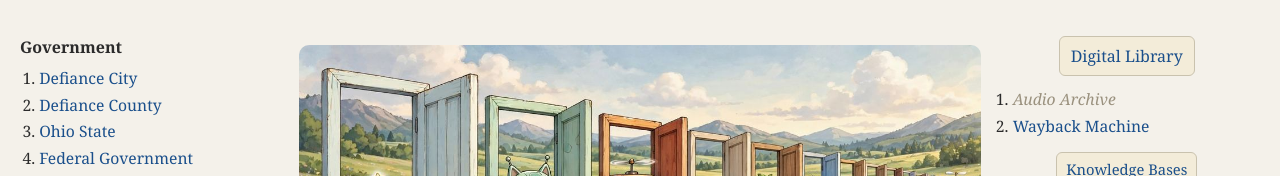
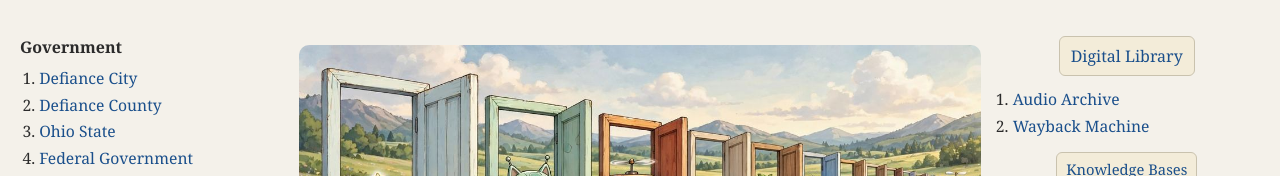
Before and after one commit to caeled/mis-classmate-portal, a plain HTML site: page LinkFromPortal.html in a window 1280 px wide. Shown: the top 176 px of the page. Drawn offline with Linux system fonts and the light colour scheme.

Commit message:
Web Desk header: Audio Archive link now live

```diff
--- a/LinkFromPortal.html
+++ b/LinkFromPortal.html
@@ -222,7 +222,7 @@
       <td class="colside" style="text-align: center;">
         <a class="libbtn" href="http://caeled.geekgalaxy.com/web/steve/phoenix/DigitalLibrary.html">Digital Library</a>
         <ol class="rightlist">
-          <li><span class="placeholderish">Audio Archive</span></li>
+          <li><a href="http://caeled.geekgalaxy.com/web/steve/phoenix/AudioArchive.html">Audio Archive</a></li>
           <li><a href="https://web.archive.org/">Wayback Machine</a></li>
         </ol>
         <ul class="btnstack">
```
